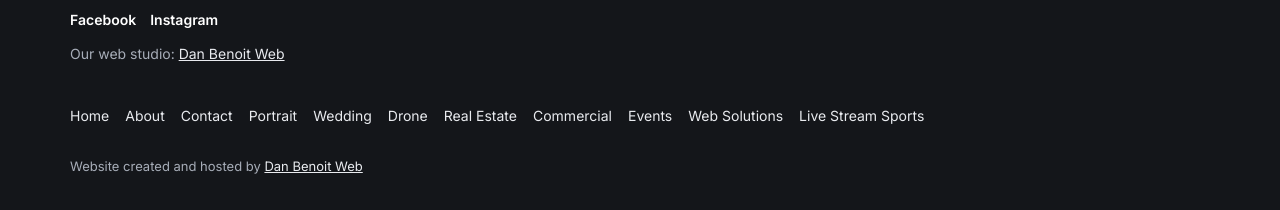
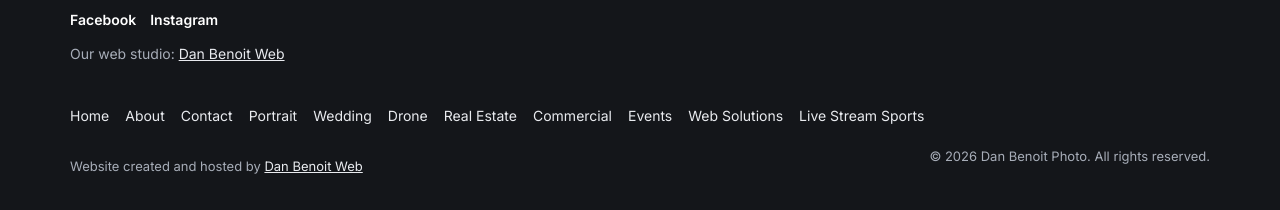
Before and after one commit to danbenoitphoto/danbenoit-photo-site, a plain HTML site: page real-estate-photography/index.html in a window 1280 px wide. Shown: the part 2578-2788 px from the top of the page. Drawn offline with Linux system fonts and the light colour scheme.

Commit message:
Add auto-year copyright line to footer

```diff
--- a/real-estate-photography/index.html
+++ b/real-estate-photography/index.html
@@ -59,6 +59,7 @@
 <nav class="foot-nav"><a href="../">Home</a><a href="../about/">About</a><a href="../contact/">Contact</a><a href="../portrait/">Portrait</a><a href="../wedding/">Wedding</a><a href="../drone/">Drone</a><a href="../real-estate-photography/">Real Estate</a><a href="../commercial/">Commercial</a><a href="../events/">Events</a><a href="../web-solutions/">Web Solutions</a><a href="../live-stream-sports/">Live Stream Sports</a></nav>
 </div>
 <p style="margin:16px 0 0;font-size:13px">Website created and hosted by <a href="https://web.danbenoit.com/" rel="noopener">Dan Benoit Web</a></p>
+<p style="margin:6px 0 0;font-size:13px">© <span data-year>2026</span> Dan Benoit Photo. All rights reserved.</p>
 </div></footer>
 <div class="callbar"><a class="primary" href="tel:+16138892215">Call 613-889-2215</a><a href="mailto:Dan@DanBenoit.com">Email</a></div>
 <button class="totop" aria-label="Back to top">&#8593;</button>
```
